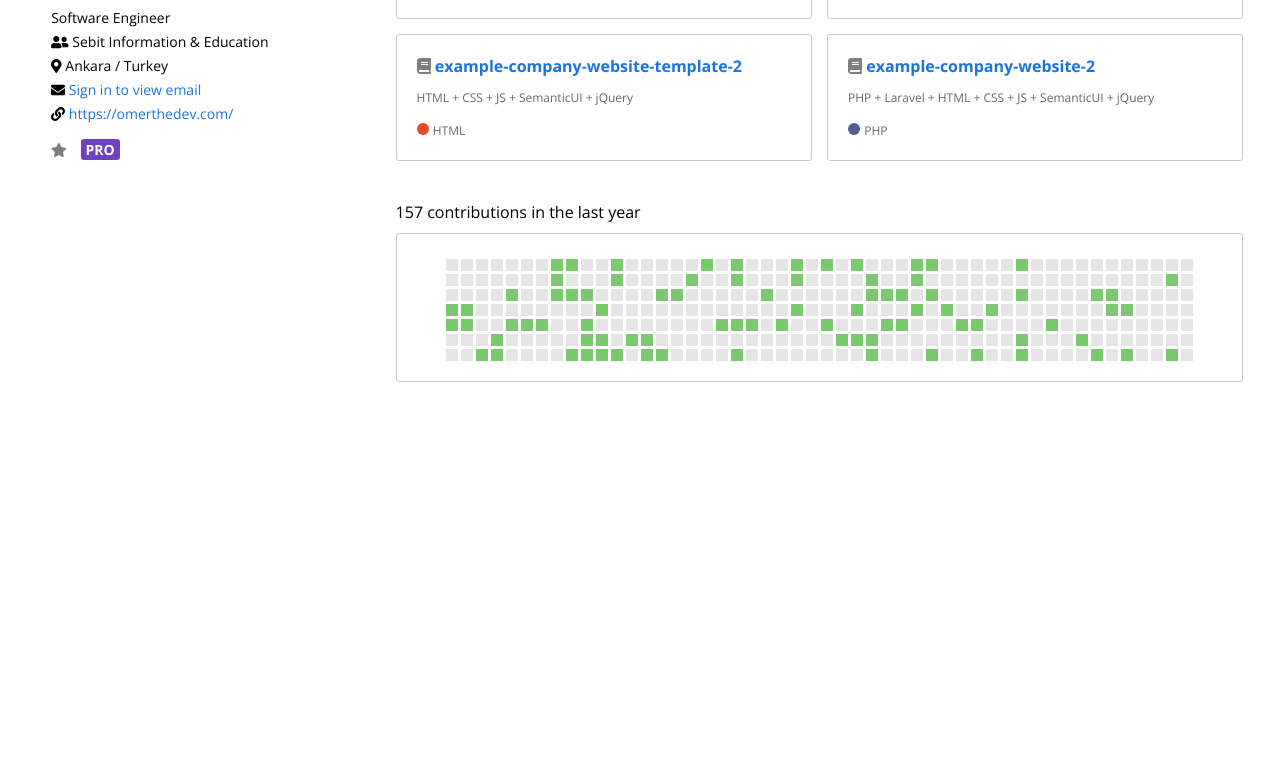
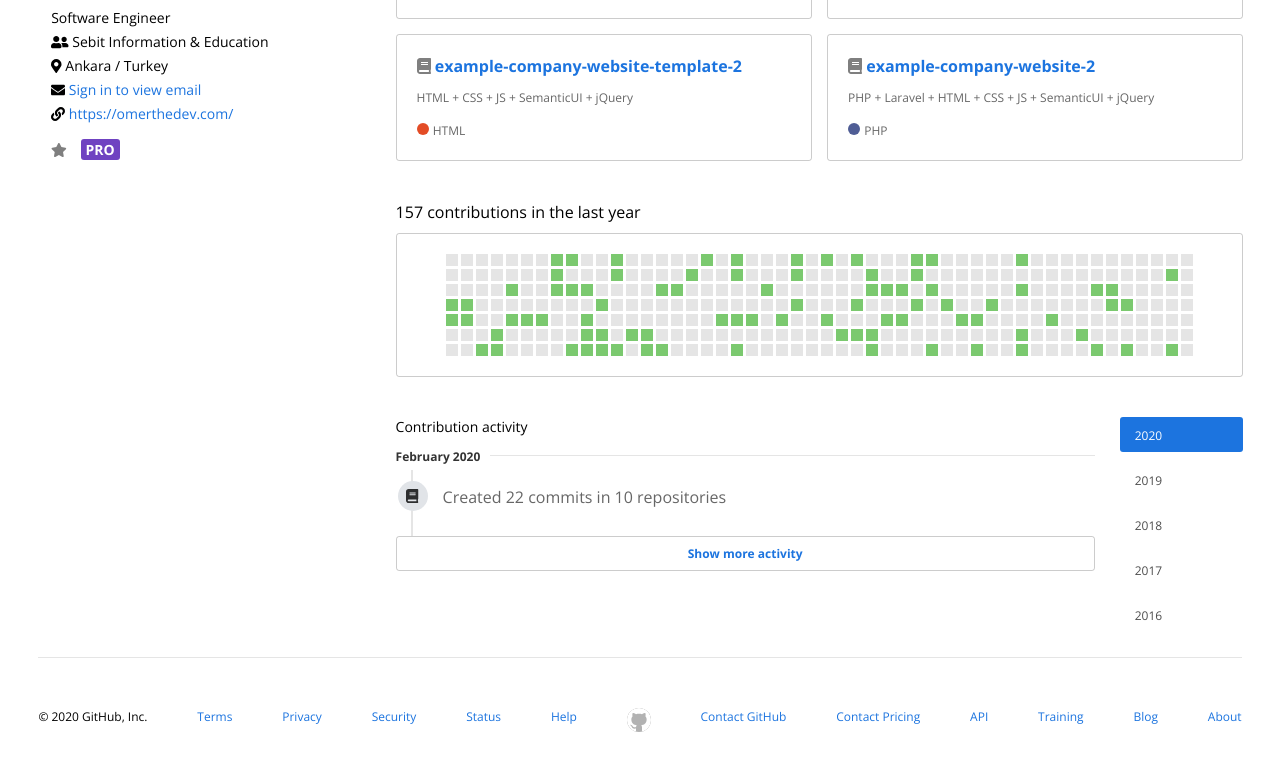
Before and after one commit to 19XLR95/github-profile-page, a React app: page / in a window 1280 px wide. Shown: the part 447-1218 px from the top of the page. Before the commit the page ends 844 px from the top, so only its background shows below. Built offline with nearby package versions, Linux system fonts and the light colour scheme; a web font is replaced by a local one.

Commit message:
page finished

```diff
--- a/src/components/App.js
+++ b/src/components/App.js
@@ -1,6 +1,7 @@
 import React from "react";
 import Nav from "./Nav";
 import MainGrid from "./MainGrid";
+import Footer from "./Footer";
 
 export default class App extends React.Component {
     render() {
@@ -9,6 +10,8 @@
                 <Nav />
 
                 <MainGrid />
+
+                <Footer />
             </>
         );
     }
--- a/src/components/ContributionGrid.js
+++ b/src/components/ContributionGrid.js
@@ -1,14 +1,29 @@
 import React from "react";
 
 export default class ContributionGrid extends React.Component {
+    randomKey() {
+        let chars = "ABCDEFGHIJKLMNOPQRSTUVWXYZabcdefghijklmnopqrstuvwxyz0123456789-_=.";
+        let key = "";
+
+        for(let i = 0; i < 32; i++) {
+            let randomIndex = Math.floor(Math.random() * chars.length);
+
+            key += chars.charAt(randomIndex);
+        }
+
+        return key;
+    }
+
     cells(quantity) {
         let cells = [];
 
         for(let i = 0; i < quantity; i++) {
+            let key = this.randomKey();
+
             if(Math.floor(Math.random() * 100) % 4 == 0) {
-                cells.push(<div style={{backgroundColor: "#7bc96f"}}></div>);
+                cells.push(<div key={key} style={{backgroundColor: "#7bc96f"}}></div>);
             } else {
-                cells.push(<div></div>);
+                cells.push(<div key={key}></div>);
             }
         }
 
--- /dev/null
+++ b/src/components/Footer.js
@@ -0,0 +1,65 @@
+import React from "react";
+import Link from "./Link";
+import githubIcon from "../assets/img/github-icon.svg";
+
+export default class Footer extends React.Component {
+    render() {
+        return (
+            <footer>
+                <ul>
+                    <li>© 2020 GitHub, Inc.</li>
+
+                    <li>
+                        <Link btnValue="Terms" />
+                    </li>
+
+                    <li>
+                        <Link btnValue="Privacy" />
+                    </li>
+
+                    <li>
+                        <Link btnValue="Security" />
+                    </li>
+
+                    <li>
+                        <Link btnValue="Status" />
+                    </li>
+
+                    <li>
+                        <Link btnValue="Help" />
+                    </li>
+
+                    <li>
+                        <Link>
+                            <img src={githubIcon} />
+                        </Link>
+                    </li>
+
+                    <li>
+                        <Link btnValue="Contact GitHub" />
+                    </li>
+
+                    <li>
+                        <Link btnValue="Contact Pricing" />
+                    </li>
+
+                    <li>
+                        <Link btnValue="API" />
+                    </li>
+
+                    <li>
+                        <Link btnValue="Training" />
+                    </li>
+
+                    <li>
+                        <Link btnValue="Blog" />
+                    </li>
+
+                    <li>
+                        <Link btnValue="About" />
+                    </li>
+                </ul>
+            </footer>
+        );
+    }
+}
--- a/src/components/MainGrid.js
+++ b/src/components/MainGrid.js
@@ -6,6 +6,7 @@
 import { FontAwesomeIcon } from "@fortawesome/react-fontawesome";
 import { faBook } from "@fortawesome/free-solid-svg-icons";
 import ContributionGrid from "./ContributionGrid";
+import Link from "./Link";
 
 export default class MainGrid extends React.Component {
     render() {
@@ -55,6 +56,29 @@
                     <div className="contribution">
                         <ContributionGrid />
                     </div>
+
+                    <div className="contribution-activity">
+                        <div>
+                            <p>Contribution activity</p>
+
+                            <span>February 2020</span>
+
+                            <div>
+                                <span><FontAwesomeIcon icon={faBook} /></span>
+                                <Link btnValue="Created 22 commits in 10 repositories" />
+                            </div>
+
+                            <Link btnValue="Show more activity" />
+                        </div>
+
+                        <div>
+                            <div><Link btnValue="2020" /></div>
+                            <div><Link btnValue="2019" /></div>
+                            <div><Link btnValue="2018" /></div>
+                            <div><Link btnValue="2017" /></div>
+                            <div><Link btnValue="2016" /></div>
+                        </div>
+                    </div>
                 </MainGridRight>
             </main>
         );
--- a/src/index.css
+++ b/src/index.css
@@ -315,6 +315,142 @@
     height: 12px;
 }
 
+.contribution-activity {
+    display: grid;
+    grid-template-columns: 85% 15%;
+    margin-top: 20px;
+    gap: 25px;
+    margin-right: 3%;
+}
+
+.contribution-activity > div:first-child > p {
+    margin: 0;
+}
+
+.contribution-activity > div:first-child > span {
+    position: relative;
+    background-color: white;
+    font-weight: bold;
+    font-size: 12px;
+    top: 10px;
+    left: -10px;
+    color: rgba(0,0,0,0.8);
+    padding: 5px 10px 5px 10px;
+}
+
+.contribution-activity > div:last-child > div {
+    margin-bottom: 10px;
+    border-radius: 3px;
+    padding: 8px 15px 8px 15px;
+}
+
+.contribution-activity > div:last-child > div:hover {
+    background-color: rgba(0,0,0,0.1);
+}
+
+.contribution-activity > div:last-child > div:first-child {
+    background-color: #1c74df;
+    color: white;
+}
+
+.contribution-activity > div:last-child > div > a {
+    color: rgba(0,0,0,0.7);
+    font-size: 12px;
+}
+
+.contribution-activity > div:last-child > div:first-child > a {
+    color: white;
+}
+
+.contribution-activity > div:last-child > div > a {
+    text-decoration: none;
+}
+
+.contribution-activity > div:first-child > div {
+    border-top: 1px solid rgba(0,0,0,0.1);
+    border-left: 2.5px solid rgba(0,0,0,0.1);
+    padding: 25px 0 25px 0;
+    margin-left: 15px;
+}
+
+.contribution-activity > div:first-child > div > span > svg {
+    color: rgba(0,0,0,0.8);
+}
+
+.contribution-activity > div:first-child > div > span {
+    background-color: #e1e4e8;
+    display: inline-flex;
+    justify-content: center;
+    align-items: center;
+    width: 30px;
+    height: 30px;
+    border-radius: 100%;
+    position: relative;
+    left: -15px;
+}
+
+.contribution-activity > div:first-child > div > a {
+    color: rgba(0,0,0,0.6);
+    text-decoration: none;
+    font-size: 16px;
+}
+
+.contribution-activity > div:first-child > div > a:hover {
+    color: #1c74df;
+}
+
+.contribution-activity > div:first-child > a {
+    border: 1px solid rgba(0,0,0,0.2);
+    border-radius: 3px;
+    padding: 8px 15px 8px 15px;
+    width: 100%;
+    text-align: center;
+    display: block;
+    font-weight: bold;
+    font-size: 12px;
+}
+
+footer {
+    border-top: 1px solid rgba(0,0,0,0.1);
+    margin-left: 3%;
+    margin-right: 3%;
+}
+
+footer > ul {
+    margin-top: 50px;
+    margin-bottom: 50px;
+    list-style-type: none;
+    padding: 0;
+    display: flex;
+}
+
+footer > ul > li {
+    margin-left: auto;
+    font-size: 12px;
+}
+
+footer > ul > li:first-child {
+    margin: 0;
+}
+
+footer > ul > li > a {
+    text-decoration: none;
+    color: #1c74df;
+}
+
+footer > ul > li > a:hover {
+    text-decoration: underline;
+}
+
+footer > ul > li > a > img {
+    background-color: rgba(0,0,0,0.3);
+    border-radius: 100%;
+}
+
+footer > ul > li > a > img:hover {
+    background-color: rgba(0,0,0,0.5);
+}
+
 * {
     box-sizing: border-box;
 }
```
